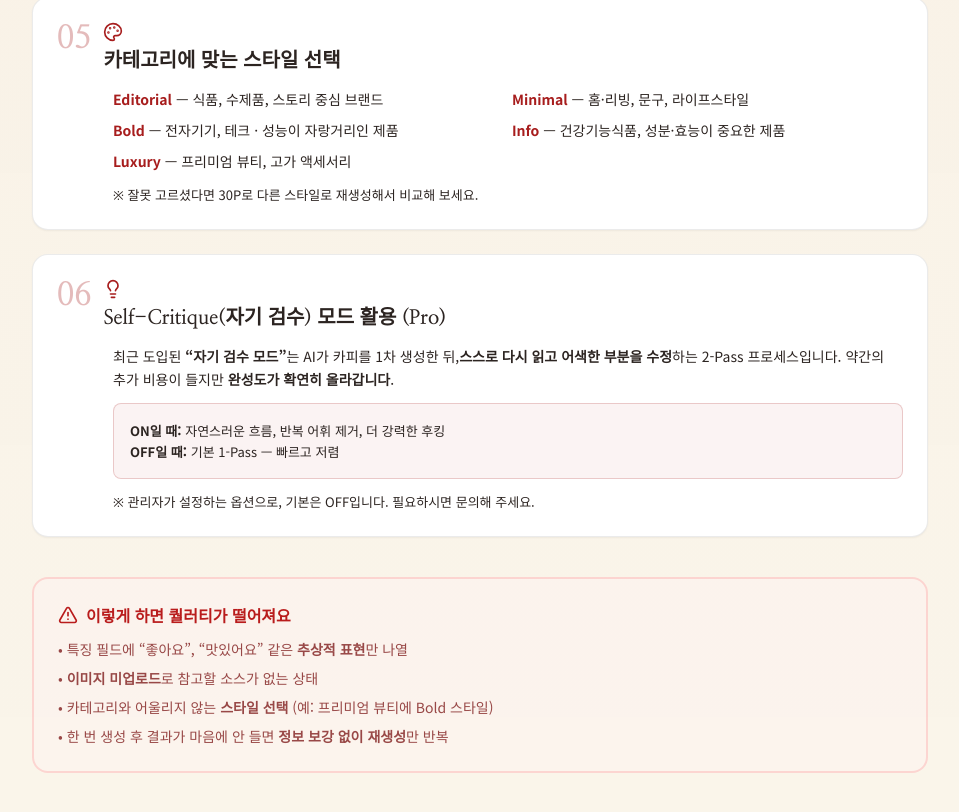
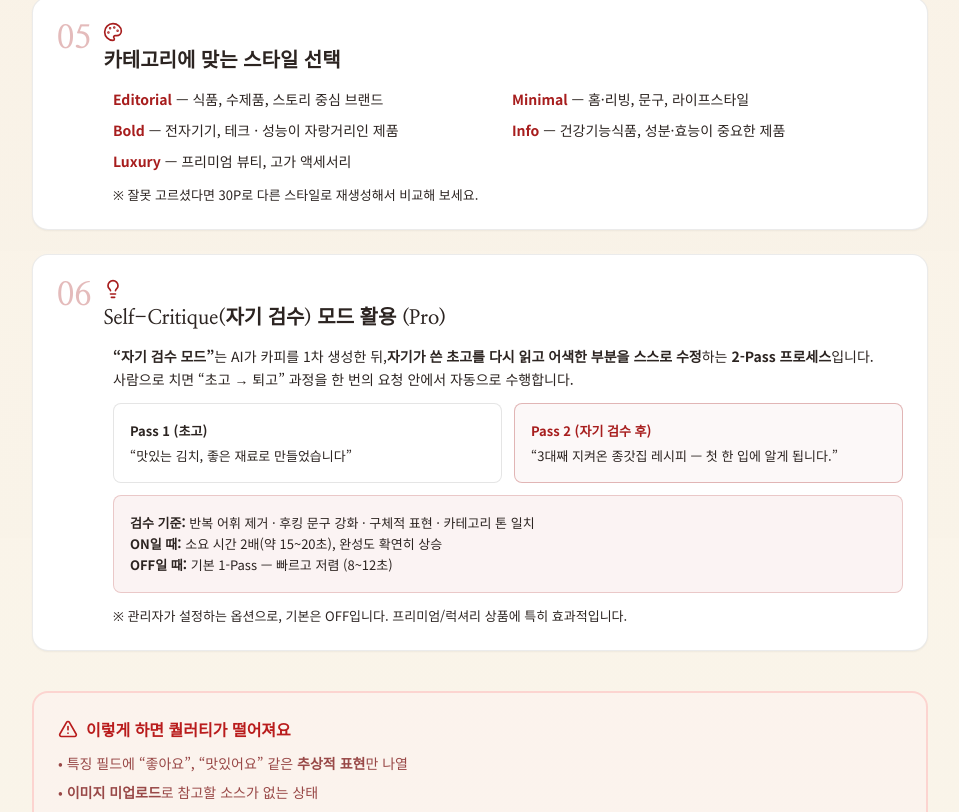
Before and after one commit to ggf922/sangsepage, a Next.js app: page /guide in a window 1280 px wide. Shown: the part 4649-5461 px from the top of the page, without its empty margins (160-1119 px from the left). Built offline with nearby package versions, Linux system fonts and the light colour scheme; no server answers.

Commit message:
docs(guide): 도메인 88km.shop 통일 + Self-Critique 상세 설명 강화
- 공유 링크 예시: sangsepage.com → 88km.shop
- Self-Critique: Pass1/Pass2 실제 예시(초고 vs 검수 후) 추가
- 검수 기준·소요시간·용도 명시

```diff
--- a/src/app/guide/page.tsx
+++ b/src/app/guide/page.tsx
@@ -233,7 +233,7 @@ export default function GuidePage() {
               <b>세로 슬라이드 이미지</b>와 <b>HTML 소스</b>를 모두 제공합니다.
             </FeatureBlock>
             <FeatureBlock icon={<Share2 className="h-5 w-5" />} title="공유 링크">
-              <code className="rounded bg-brand/10 px-1.5 py-0.5 text-brand text-[12px]">sangsepage.com/p/&#123;id&#125;</code>{" "}
+              <code className="rounded bg-brand/10 px-1.5 py-0.5 text-brand text-[12px]">88km.shop/p/&#123;id&#125;</code>{" "}
               형식의 공유 링크를 클라이언트·팀원에게 바로 보낼 수 있어요.
             </FeatureBlock>
             <FeatureBlock icon={<Globe className="h-5 w-5" />} title="4개 국어 자동 번역">
@@ -378,16 +378,31 @@ export default function GuidePage() {
                 icon={<Lightbulb className="h-5 w-5" />}
               >
                 <p className="mb-3">
-                  최근 도입된 <b>&ldquo;자기 검수 모드&rdquo;</b>는 AI가 카피를 1차 생성한 뒤,
-                  <b>스스로 다시 읽고 어색한 부분을 수정</b>하는 2-Pass 프로세스입니다.
-                  약간의 추가 비용이 들지만 <b>완성도가 확연히 올라갑니다</b>.
+                  <b>&ldquo;자기 검수 모드&rdquo;</b>는 AI가 카피를 1차 생성한 뒤,
+                  <b>자기가 쓴 초고를 다시 읽고 어색한 부분을 스스로 수정</b>하는 <b>2-Pass 프로세스</b>입니다.
+                  사람으로 치면 &ldquo;초고 → 퇴고&rdquo; 과정을 한 번의 요청 안에서 자동으로 수행합니다.
                 </p>
+                <div className="grid gap-3 md:grid-cols-2 mb-3">
+                  <div className="rounded-lg border border-black/10 bg-white p-4 text-[13px]">
+                    <b className="text-ink/60">Pass 1 (초고)</b>
+                    <div className="mt-1 text-ink/70">
+                      &ldquo;맛있는 김치, 좋은 재료로 만들었습니다&rdquo;
+                    </div>
+                  </div>
+                  <div className="rounded-lg border border-brand/30 bg-brand/[0.03] p-4 text-[13px]">
+                    <b className="text-brand">Pass 2 (자기 검수 후)</b>
+                    <div className="mt-1 text-ink/85">
+                      &ldquo;3대째 지켜온 종갓집 레시피 — 첫 한 입에 알게 됩니다.&rdquo;
+                    </div>
+                  </div>
+                </div>
                 <div className="rounded-lg bg-brand/5 border border-brand/20 p-4 text-[13px] text-ink/75">
-                  <b>ON일 때:</b> 자연스러운 흐름, 반복 어휘 제거, 더 강력한 후킹<br />
-                  <b>OFF일 때:</b> 기본 1-Pass — 빠르고 저렴
+                  <b>검수 기준:</b> 반복 어휘 제거 · 후킹 문구 강화 · 구체적 표현 · 카테고리 톤 일치<br />
+                  <b>ON일 때:</b> 소요 시간 2배(약 15~20초), 완성도 확연히 상승<br />
+                  <b>OFF일 때:</b> 기본 1-Pass — 빠르고 저렴 (8~12초)
                 </div>
                 <p className="mt-3 text-[13px] text-ink/60">
-                  ※ 관리자가 설정하는 옵션으로, 기본은 OFF입니다. 필요하시면 문의해 주세요.
+                  ※ 관리자가 설정하는 옵션으로, 기본은 OFF입니다. 프리미엄/럭셔리 상품에 특히 효과적입니다.
                 </p>
               </QualityTip>
             </div>
```
